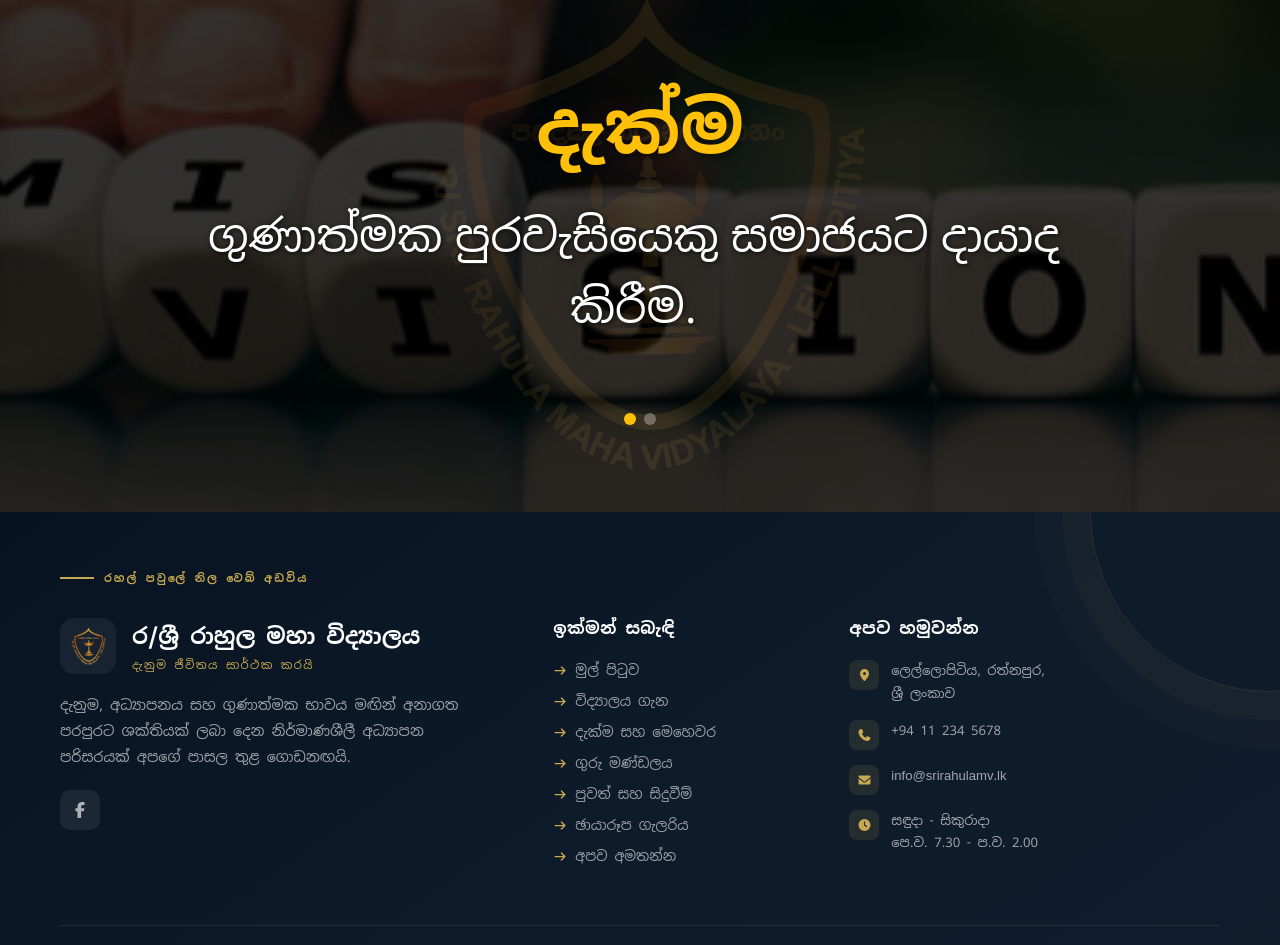
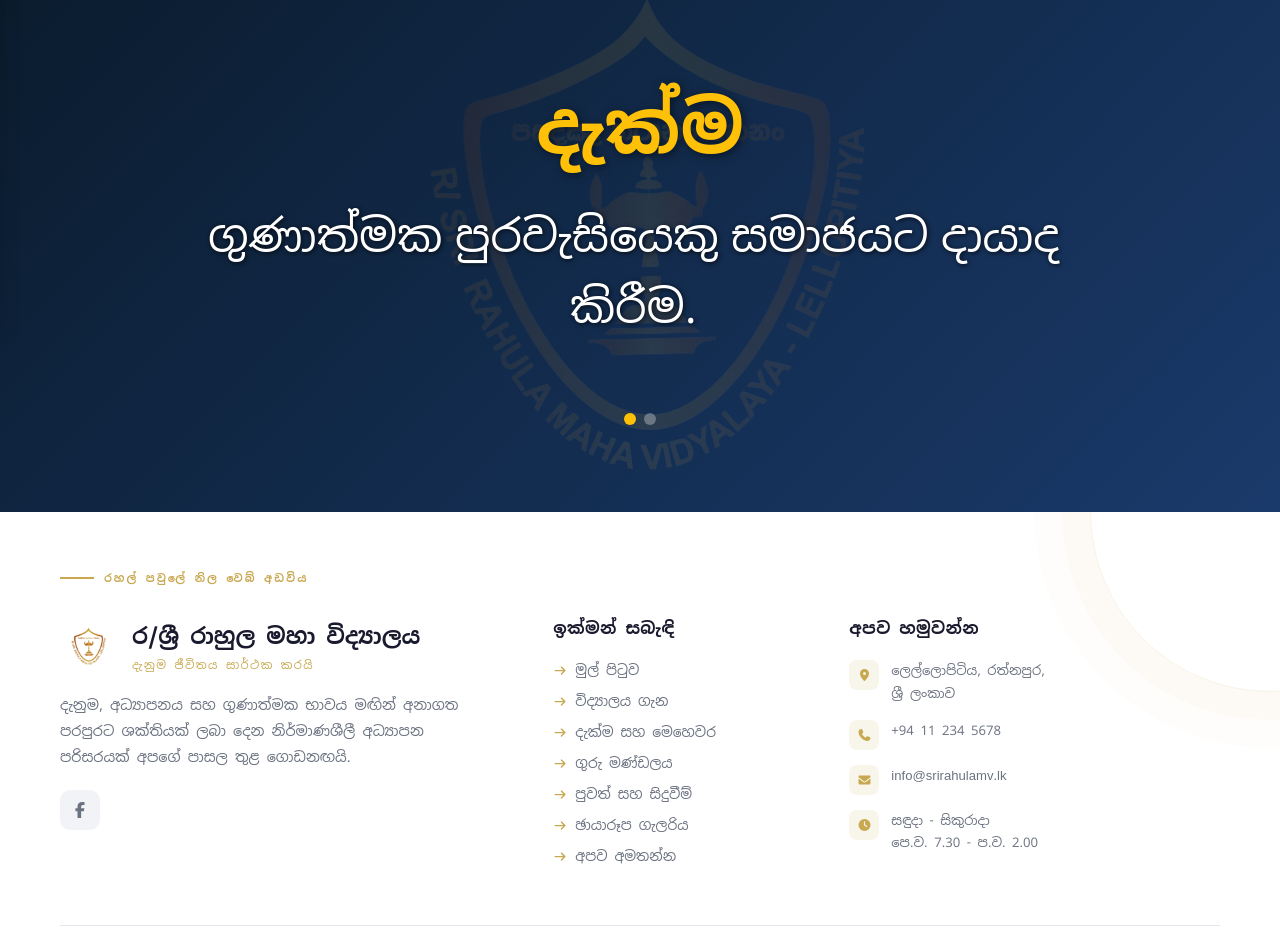
Before and after one commit to sudeshkavinda550/R-Sri-Rahula-Maha-Vidyalaya, a React (Create React App) app: page /vision-mission in a window 1280 px wide. Shown: the part 468-1413 px from the top of the page. Built offline with nearby package versions, Linux system fonts and the light colour scheme; a web font is replaced by a local one.

Commit message:
Add some changes

```diff
--- a/src/data/schoolData.js
+++ b/src/data/schoolData.js
@@ -106,11 +106,11 @@ export const schoolData = {
       description: "ශ්‍රී රාහුල මහා විද්‍යාලයේ 2026 වර්ෂය සඳහා 6 ශ්‍රේණියට නවක සිසුන් ඇතුළත් කරගැනීමේ උත්සවය 2026 ජනවාරි 21 වන දින සාර්ථකව පවත්වන ලදී. නවක රහල් පවුලට එක් වූ සියලුම දරු දැරියන් විද්‍යාලීය පවුල වෙනුවෙන් සාදරයෙන් පිළිගනිමු!",
     },
     {
-      title: "උසස් පෙළ නවක සිසුන් සඳහා නමිනීකරණ වැඩසටහන",
+      title: "උසස් පෙළ නවක සිසුන් සඳහා Orientation වැඩසටහන",
       date: "2025 අගෝස්තු 26",
       category: "අධ්‍යාපනික / සංවර්ධන",
       images: ["/img 011.jpg", "/img 012.jpg"],
-      description: "ශ්‍රී රාහුල මහා විද්‍යාලයේ උසස් පෙළ නවක සිසුන් වෙනුවෙන් සංවිධානය කරන ලද විශේෂ නමිනීකරණ (Orientation) වැඩසටහන විද්‍යාල පරිශ්‍රයේදී පැවැත්විණි. මෙම වැඩසටහන සඳහා ශ්‍රී ලංකා සබරගමුව විශ්වවිද්‍යාලයේ ආර්ථික විද්‍යා හා සංඛ්‍යාන අධ්‍යයන අංශයේ අංශාධිපති මහාචාර්ය ඉන්දික ගුණරත්න මහතා, ජ්‍යෙෂ්ඨ කථිකාචාර්ය ආචාර්ය R.M.L. රත්නායක මහත්මිය ඇතුළු ආචාර්ය මණ්ඩලය සහ එම විශ්වවිද්‍යාලයේ ශිෂ්‍ය ශිෂ්‍යාවන් සම්පත්දායකයින් ලෙස සම්බන්ධ විය. එසේම, මේ සඳහා අනුග්‍රාහකත්වය දැක්වූ H & R Premier, Tax and Accounting LLC ආයතනයටත්, රත්නපුර AAT ආයතනයේ ආයතන ප්‍රධානී රුවනි මහත්මිය ඇතුළු සහය දැක්වූ සියලුම ගුරු මණ්ඩලයට සහ දූ දරුවන්ට විද්‍යාලයේ ගෞරවනීය ස්තූතිය හිමිවේ.",
+      description: "ශ්‍රී රාහුල මහා විද්‍යාලයේ උසස් පෙළ නවක සිසුන් වෙනුවෙන් සංවිධානය කරන ලද විශේෂ Orientation වැඩසටහන විද්‍යාල පරිශ්‍රයේදී පැවැත්විණි. මෙම වැඩසටහන සඳහා ශ්‍රී ලංකා සබරගමුව විශ්වවිද්‍යාලයේ ආර්ථික විද්‍යා හා සංඛ්‍යාන අධ්‍යයන අංශයේ අංශාධිපති මහාචාර්ය ඉන්දික ගුණරත්න මහතා, ජ්‍යෙෂ්ඨ කථිකාචාර්ය ආචාර්ය R.M.L. රත්නායක මහත්මිය ඇතුළු ආචාර්ය මණ්ඩලය සහ එම විශ්වවිද්‍යාලයේ ශිෂ්‍ය ශිෂ්‍යාවන් සම්පත්දායකයින් ලෙස සම්බන්ධ විය. එසේම, මේ සඳහා අනුග්‍රාහකත්වය දැක්වූ H & R Premier, Tax and Accounting LLC ආයතනයටත්, රත්නපුර AAT ආයතනයේ ආයතන ප්‍රධානී රුවනි මහත්මිය ඇතුළු සහය දැක්වූ සියලුම ගුරු මණ්ඩලයට සහ දූ දරුවන්ට විද්‍යාලයේ ගෞරවනීය ස්තූතිය හිමිවේ.",
     },
   ],
 };
--- a/src/index.css
+++ b/src/index.css
@@ -17,6 +17,11 @@
   --border-color:   rgba(26,58,107,0.1);
   --nav-bg:         rgba(255,255,255,0.97);
   --input-bg:       #ffffff;
+  --footer-bg:      #ffffff;
+  --footer-text:    #1a1a2e;
+  --footer-muted:   #6b7280;
+  --footer-border:  rgba(26,58,107,0.12);
+  --footer-surface: rgba(26,58,107,0.06);
   --gradient:       linear-gradient(135deg,#1a3a6b 0%,#0f2347 100%);
   --gradient-gold:  linear-gradient(135deg,#c8a951 0%,#e8cc6b 100%);
   --shadow:         0 10px 40px rgba(26,58,107,0.12);
@@ -40,6 +45,11 @@
   --border-color:   rgba(255,255,255,0.08);
   --nav-bg:         rgba(13,23,42,0.97);
   --input-bg:       #263044;
+  --footer-bg:      #081321;
+  --footer-text:    #ffffff;
+  --footer-muted:   rgba(255,255,255,0.62);
+  --footer-border:  rgba(255,255,255,0.09);
+  --footer-surface: rgba(255,255,255,0.07);
   --shadow:         0 10px 40px rgba(0,0,0,0.4);
   --shadow-hover:   0 20px 60px rgba(0,0,0,0.5);
 }
@@ -1314,7 +1324,7 @@ img { max-width:100%; display:block; }
 /* =============================================
    FOOTER
    ============================================= */
-.footer { background:linear-gradient(145deg,#081321 0%,#0d1b2a 55%,#111c2d 100%); color:white; padding:58px 0 0; position:relative; overflow:hidden; }
+.footer { background:var(--footer-bg); color:var(--footer-text); padding:58px 0 0; position:relative; overflow:hidden; transition:background 0.3s ease,color 0.3s ease; }
 .footer::before { content:''; position:absolute; width:360px; height:360px; right:-170px; top:-180px; border:1px solid rgba(200,169,81,0.15); border-radius:50%; box-shadow:0 0 0 28px rgba(200,169,81,0.03),0 0 0 56px rgba(200,169,81,0.025); }
 .footer-topline { display:flex; align-items:center; gap:10px; color:var(--secondary); text-transform:uppercase; letter-spacing:2px; font-size:0.68rem; font-weight:700; margin-bottom:32px; }
 .footer-topline-mark { width:34px; height:2px; background:var(--secondary); display:inline-block; }
@@ -1322,7 +1332,7 @@ img { max-width:100%; display:block; }
   font-family:'Noto Sans Sinhala','Playfair Display',serif;
   font-size:1.38rem;
   font-weight:800;
-  color:white;
+  color:var(--footer-text);
   line-height:1.5;
 }
 .footer-brand .tagline {
@@ -1343,14 +1353,14 @@ img { max-width:100%; display:block; }
   padding:6px;
 }
 .footer-summary {
-  color:rgba(255,255,255,0.6);
+  color:var(--footer-muted);
   font-size:0.9rem;
   line-height:1.8;
   margin-top:18px;
   max-width:440px;
 }
 .footer-heading {
-  color:white;
+  color:var(--footer-text);
   font-weight:700;
   margin-bottom:22px;
   font-size:1.05rem;
@@ -1360,7 +1370,7 @@ img { max-width:100%; display:block; }
 .footer-links { list-style:none; padding:0; margin:0; }
 .footer-links li { margin-bottom:10px; }
 .footer-links a {
-  color:rgba(255,255,255,0.58);
+  color:var(--footer-muted);
   text-decoration:none;
   font-size:0.87rem;
   transition:var(--transition);
@@ -1380,7 +1390,7 @@ img { max-width:100%; display:block; }
   display:flex;
   align-items:flex-start;
   gap:12px;
-  color:rgba(255,255,255,0.58);
+  color:var(--footer-muted);
   font-size:0.86rem;
   line-height:1.7;
 }
@@ -1391,14 +1401,14 @@ img { max-width:100%; display:block; }
 }
 .footer-contact-item a,
 .footer-info-row a {
-  color:rgba(255,255,255,0.58);
+  color:var(--footer-muted);
   text-decoration:none;
 }
 .footer-contact-item a:hover,
 .footer-info-row a:hover { color:var(--secondary); }
 .footer-info-box {
-  background:rgba(255,255,255,0.03);
-  border:1px solid rgba(255,255,255,0.08);
+  background:var(--footer-surface);
+  border:1px solid var(--footer-border);
   border-radius:14px;
   padding:18px 16px;
   display:flex;
@@ -1409,46 +1419,46 @@ img { max-width:100%; display:block; }
   display:flex;
   flex-direction:column;
   gap:4px;
-  color:rgba(255,255,255,0.6);
+  color:var(--footer-muted);
   font-size:0.82rem;
   line-height:1.7;
 }
 .footer-info-row strong {
-  color:rgba(255,255,255,0.92);
+  color:var(--footer-text);
   font-weight:700;
 }
 .footer-info-row-inline {
   flex-direction:row !important;
   align-items:center;
   gap:8px;
-  color:rgba(255,255,255,0.8);
+  color:var(--footer-text);
 }
 .footer-social a {
   width:40px; height:40px;
-  background:rgba(255,255,255,0.07);
+  background:var(--footer-surface);
   border-radius:10px;
   display:inline-flex; align-items:center; justify-content:center;
-  color:rgba(255,255,255,0.65);
+  color:var(--footer-muted);
   text-decoration:none;
   transition:var(--transition);
   margin-right:8px; margin-top:4px;
 }
 .footer-social a:hover { background:var(--secondary); color:var(--primary-dark); transform:translateY(-4px); }
 .footer-contact-list { display:flex; flex-direction:column; gap:15px; }
-.footer-contact-row { display:flex; align-items:flex-start; gap:12px; color:rgba(255,255,255,0.62); font-size:0.82rem; line-height:1.7; }
-.footer-contact-row a { color:rgba(255,255,255,0.62); text-decoration:none; transition:var(--transition); }
+.footer-contact-row { display:flex; align-items:flex-start; gap:12px; color:var(--footer-muted); font-size:0.82rem; line-height:1.7; }
+.footer-contact-row a { color:var(--footer-muted); text-decoration:none; transition:var(--transition); }
 .footer-contact-row a:hover { color:var(--secondary); }
 .footer-contact-icon { width:30px; height:30px; flex:0 0 30px; display:flex; align-items:center; justify-content:center; border-radius:8px; background:rgba(200,169,81,0.12); color:var(--secondary); font-size:0.75rem; }
-.footer-divider { border-color:rgba(255,255,255,0.08) !important; margin-top:60px; }
+.footer-divider { border-color:var(--footer-border) !important; margin-top:60px; }
 .footer-bottom {
-  border-top:1px solid rgba(255,255,255,0.09);
+  border-top:1px solid var(--footer-border);
   margin-top:48px;
   padding:20px 0;
   display:flex;
   justify-content:center;
   align-items:center;
   gap:12px;
-  color:rgba(255,255,255,0.42);
+  color:var(--footer-muted);
   font-size:0.76rem;
 }
 .footer-bottom-dot { width:4px; height:4px; border-radius:50%; background:var(--secondary); }
--- a/src/pages/VisionMission.jsx
+++ b/src/pages/VisionMission.jsx
@@ -114,10 +114,7 @@ export default function VisionMission() {
       <section
         className="inner-section logo-watermark-section"
         style={{
-          backgroundImage: `linear-gradient(rgba(0, 0, 0, 0.8), rgba(0, 0, 0, 0.8)), url('picture 20.jpg')`,
-          backgroundSize: 'cover',
-          backgroundPosition: 'center',
-          backgroundAttachment: 'fixed',
+          background: 'linear-gradient(135deg, #0a1b2c, #1a3a6b)',
           minHeight: '70vh',
           display: 'flex',
           alignItems: 'center',
```
Also changed, not shown: src/pages/Anthem.jsx (+1 -2 lines).
